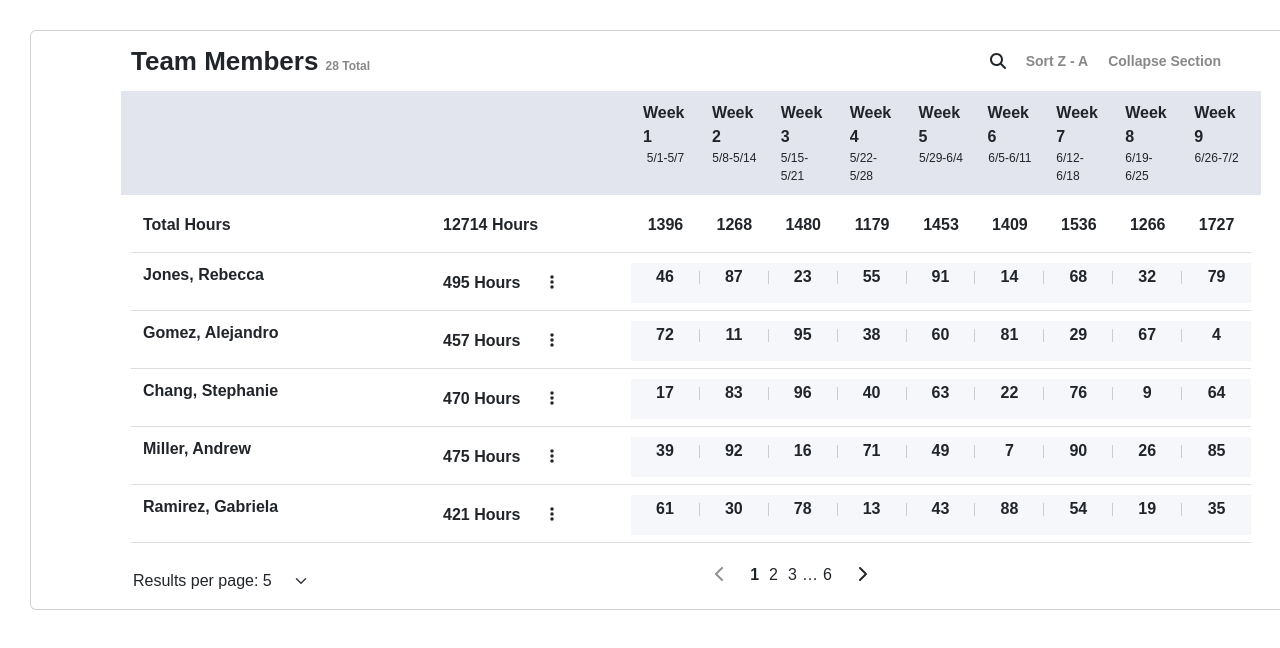
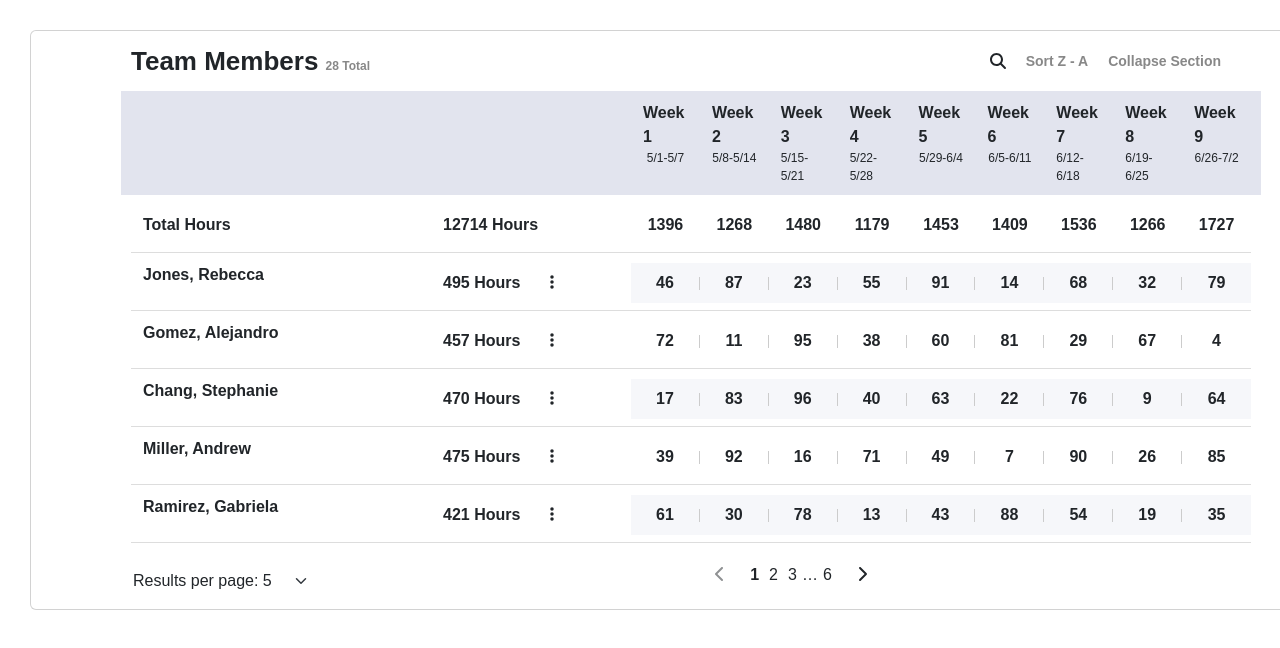
Before and after one commit to bstar/grid, a React (Vite) app: page / in a window 1280 px wide. Shown: the top 648 px of the page. Built offline with nearby package versions, Linux system fonts and the light colour scheme.

Commit message:
supports alternating rows

```diff
--- a/src/components/CLAGrid/index.jsx
+++ b/src/components/CLAGrid/index.jsx
@@ -44,6 +44,7 @@ const CLAGrid = () => {
     }, [])
   );
 
+  const isOdd = (num) => num % 2;
 
   const totalItems = filteredData.length;
   const indexOfLastItem = currentPage * itemsPerPage;
@@ -172,7 +173,7 @@ const CLAGrid = () => {
                   </div>
                 </Col>
                 {item.val.map((hour, idx) => (
-                  <Col className="colDecoration" key={`col_${idx}`}>
+                  <Col className="colDecoration" key={`col_${idx}`} style={!isOdd(index) ? { backgroundColor: 'rgba(226, 228, 238, 0.30)' } : {} }>
                     <div className="colBorder">{hour}</div>
                   </Col>
                 ))}
--- a/src/components/CLAGrid/index.scss
+++ b/src/components/CLAGrid/index.scss
@@ -40,11 +40,11 @@
   padding: 8px 0px;
   margin: 0px 0px 7px 0px;
   text-align: center;
-  background-color: rgba(226, 228, 238, 0.30);
 
   .colBorder {
     border-right: 0.3px solid #ccc;
     line-height: .8;
+    margin-top: 6px;
   }
 }
 
```
